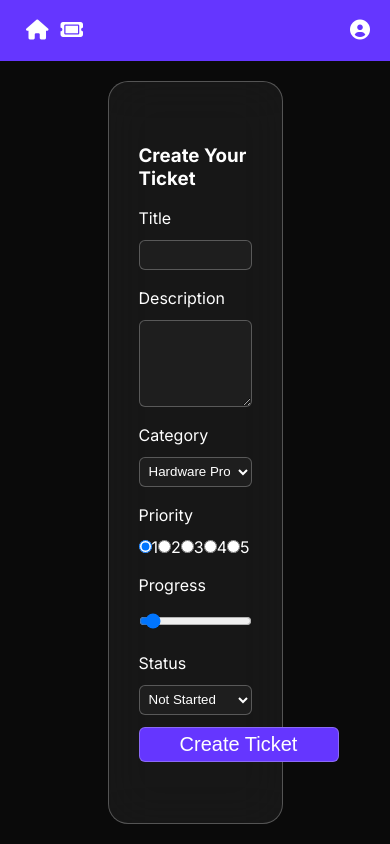
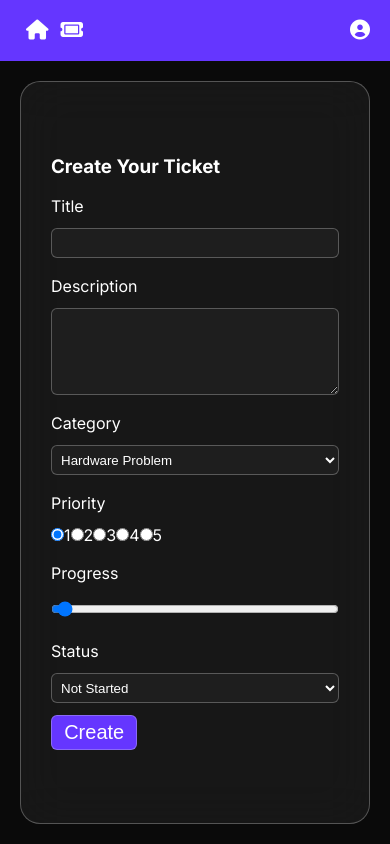
Before and after one commit to codehamsters/ticket-next-app, a Next.js app: page /TicketPage/new in a window 390 px wide. Built offline with nearby package versions, Linux system fonts and the light colour scheme.

Commit message:
fixed ticket form

```diff
--- a/app/Componenets/TicketForm/TicketForm.jsx
+++ b/app/Componenets/TicketForm/TicketForm.jsx
@@ -183,7 +183,7 @@
         <input
           type="submit"
           className="submit-btn"
-          value={EDITMODE ? "Update Ticket" : "Create Ticket"}
+          value={EDITMODE ? "Update" : "Create"}
         />
       </form>
     </div>
--- a/app/Componenets/TicketForm/ticket-form.css
+++ b/app/Componenets/TicketForm/ticket-form.css
@@ -40,5 +40,12 @@
     background-color: #6536ff;
     color: white;
     font-size: 20px;
-    width: 200px;
+    width: 30%;
+
 }
+
+@media screen and (max-width:800px) {
+    .ticket-form {
+        width: 100%;
+    }
+}
```
